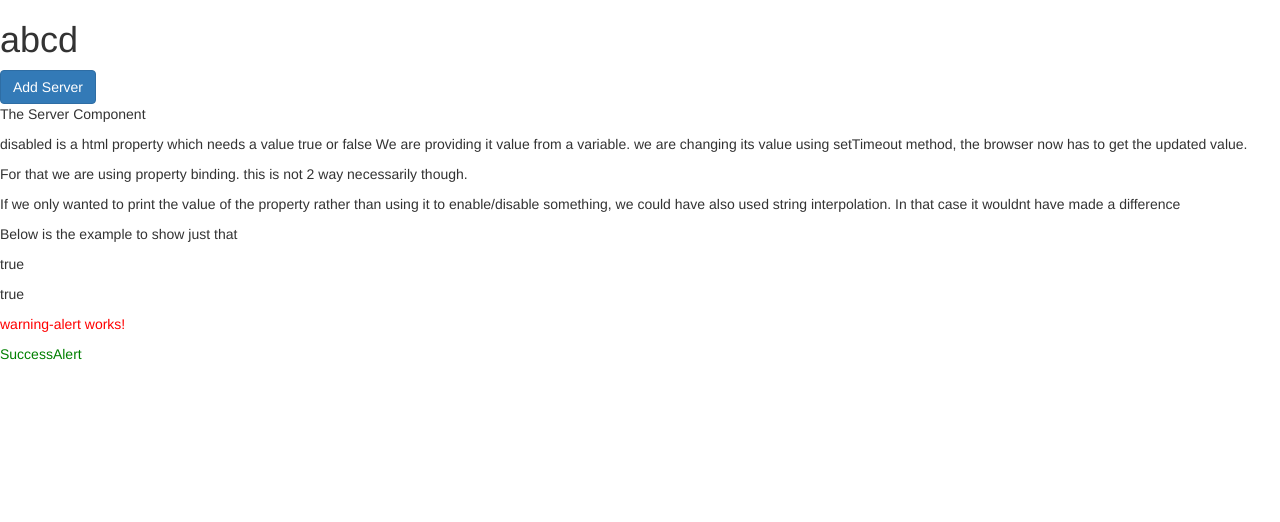
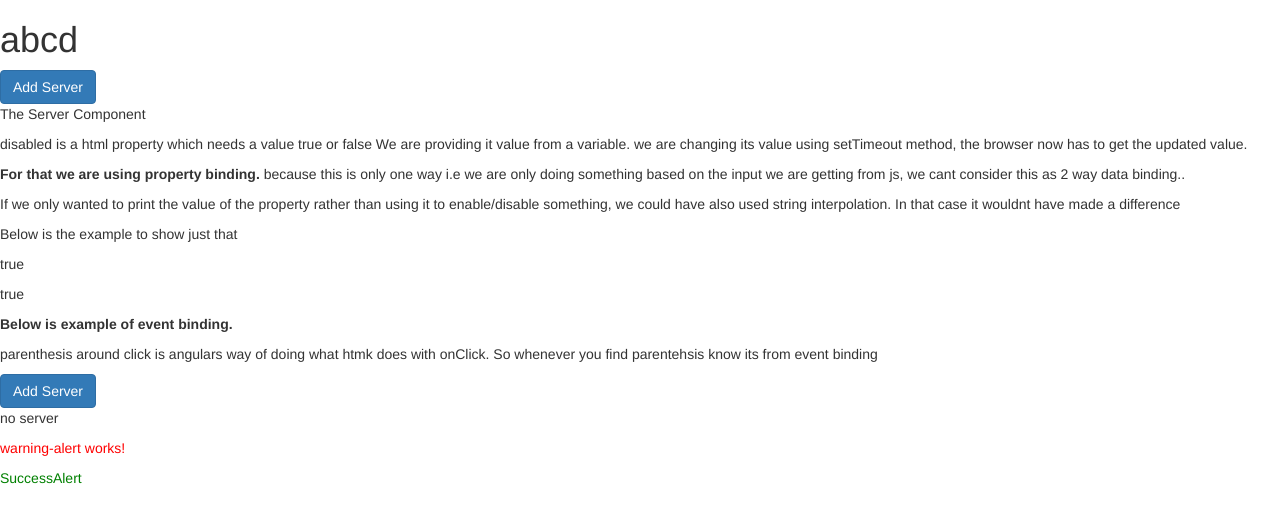
Before and after one commit to mishti04/Angular, an Angular app: page / in a window 1280 px wide. Shown: the top 522 px of the page. Built offline with nearby package versions, Linux system fonts and the light colour scheme.

Commit message:
Event binding

```diff
--- a/src/app/servers/servers.component.html
+++ b/src/app/servers/servers.component.html
@@ -8,7 +8,9 @@
     to get the updated value.
 </p>
 <p>
-    For that we are using property binding. this is not 2 way necessarily though.
+    <b>For that we are using property binding.</b> because this is only one way i.e we are only doing something based on
+    the
+    input we are getting from js, we cant consider this as 2 way data binding..
 </p>
 <p>
     If we only wanted to print the value of the property rather than using it to enable/disable something, we could have
@@ -20,3 +22,9 @@
 
 <p>{{allowNewServer}} </p>
 <p [innerText]="allowNewServer"> </p>
+
+<p><b>Below is example of event binding.</b></p>
+<p> parenthesis around click is angulars way of doing what htmk does with onClick. So
+    whenever you find parentehsis know its from event binding</p>
+<button class="btn btn-primary" [disabled]="!allowNewServer" (click)="onCreateServer()">Add Server</button>
+<p>{{serverCreationStatus}}</p>
--- a/src/app/servers/servers.component.ts
+++ b/src/app/servers/servers.component.ts
@@ -14,6 +14,7 @@ import { Component, OnInit } from '@angular/core';
 })
 export class ServersComponent implements OnInit {
 allowNewServer = false;
+serverCreationStatus = "no server";
 
   constructor() {
     setTimeout(() => {
@@ -24,4 +25,7 @@ allowNewServer = false;
   ngOnInit() {
   }
 
+  onCreateServer(){
+    this.serverCreationStatus = "server created";
+  }
 }
```
